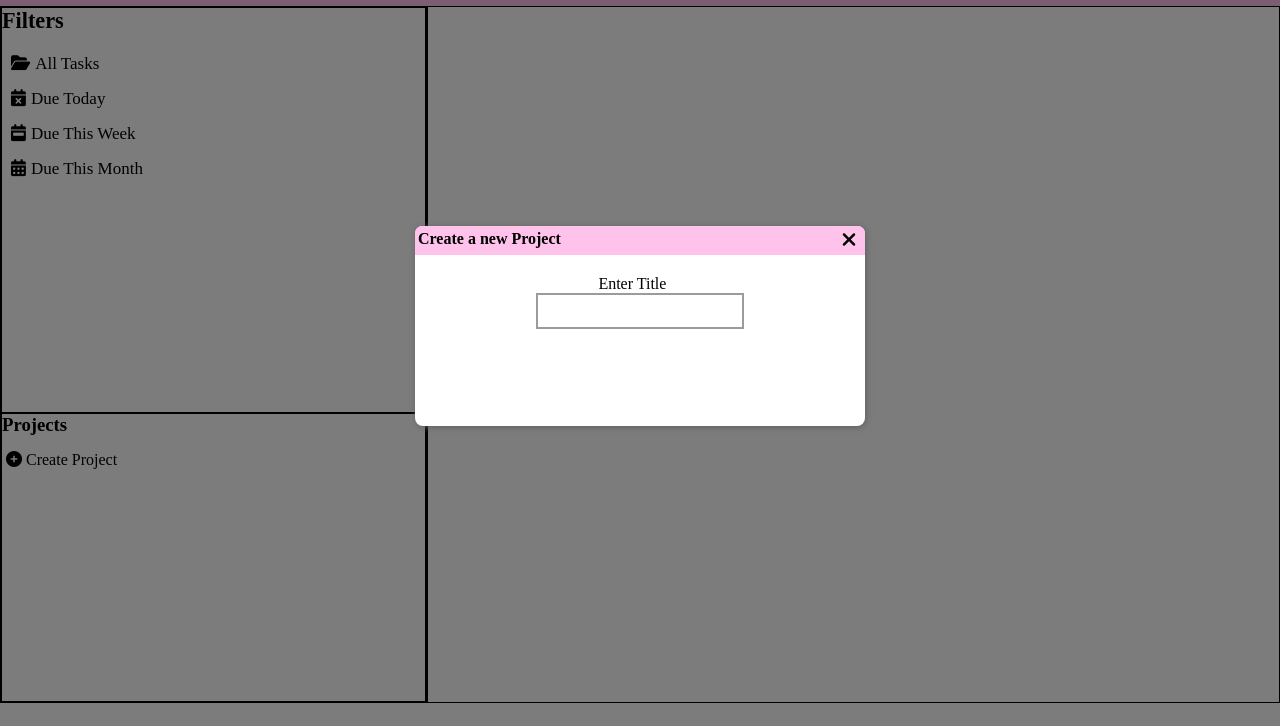
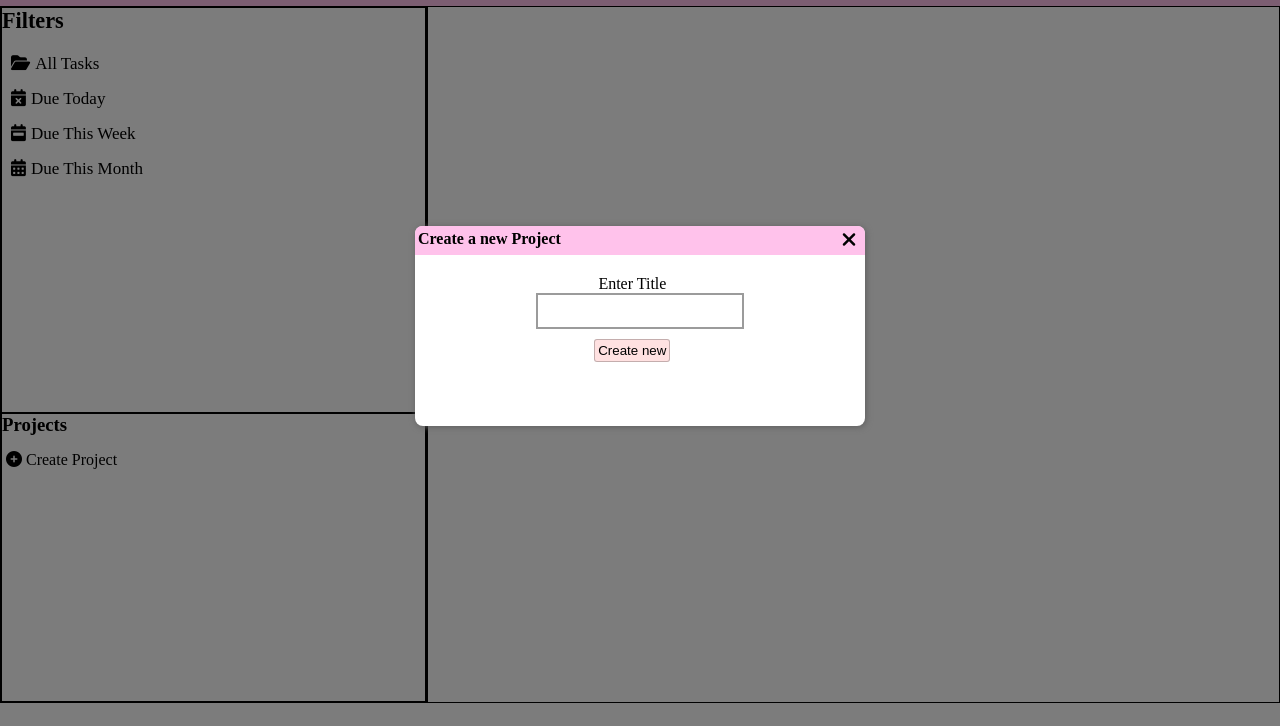
Before and after one commit to Swai15/Todo-List, a website built with webpack: page dist/index.html in a window 1280 px wide. Both pictures are taken after a click on the element "Create Project". Shown: the part 74-800 px from the top of the page. Built offline with nearby package versions, Linux system fonts and the light colour scheme.

Commit message:
store title value and close upon create

```diff
--- a/src/index.js
+++ b/src/index.js
@@ -1,8 +1,9 @@
-import createModal,{ closeModal } from "./modalPopup";
+import createModal,{ closeModal,createProjectItem } from "./modalPopup";
 
 
 createModal()
 closeModal()
+createProjectItem()
 
 console.log("Working");
 
--- a/src/modalPopup.js
+++ b/src/modalPopup.js
@@ -2,8 +2,9 @@
 
 const openProjectModal = document.querySelector(".create-project")
 const modalContainer = document.querySelector(".project-modalContainer")
-const titleValue = document.getElementById(".project-title")
+const titleInput = document.getElementById("project-title")
 const closeProjectModal = document.getElementById("close-projectModal")
+const createProject = document.querySelector(".create-projectItem")
 
 
 export default function createModal() {
@@ -18,3 +19,12 @@ export function closeModal() {
     modalContainer.style.visibility = "hidden"
   })
 }
+
+export function createProjectItem() {
+  createProject.addEventListener("click",() => {
+    const title = titleInput.value;
+    modalContainer.style.visibility = "hidden"
+    console.log(title);
+    titleInput.value = ""
+  })
+}
--- a/src/style.css
+++ b/src/style.css
@@ -149,3 +149,13 @@
 }
 
 .project-modalBody button {}
+
+.create-projectItem {
+  margin-left: 28%;
+  margin-top: 10px;
+  background-color: rgb(255, 225, 225);
+  padding: 3px;
+  border-radius: 3px;
+  border: 1px solid rgba(0, 0, 0, 0.233);
+  cursor: pointer;
+}
```
Also changed, not shown: dist/index.html, dist/main.bundle.js.
